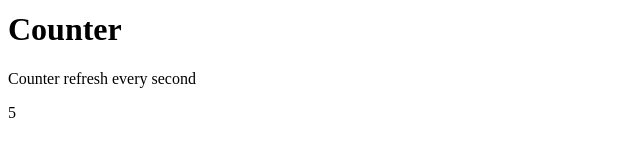
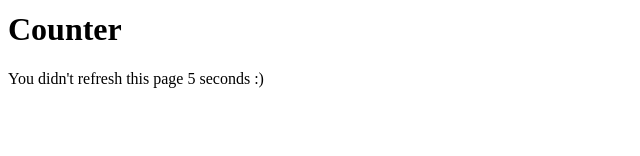
Before and after one commit to loreliawand/ncitylab, a React (Create React App) app: page / in a window 1280 px wide. Shown: the part 176-332 px from the top of the page, without its empty margins (0-640 px from the left). Built offline with nearby package versions, Linux system fonts and the light colour scheme.

Commit message:
Using stateful component

```diff
--- a/src/App.js
+++ b/src/App.js
@@ -1,4 +1,7 @@
+import { useState } from 'react';
+
 const Hello = ({ name, age }) => {
+  console.log('All systems are working normally');
   name = 'Lora';
   age = 26;
   const bornYear = () => new Date().getFullYear() - age;
@@ -13,16 +16,18 @@ const Hello = ({ name, age }) => {
   );
 };
 
-const App = (props) => {
-  console.log('All systems are working normally');
-  const { counter } = props;
+const App = () => {
+  const [counter, setCounter] = useState(0);
+  setTimeout(() => setCounter(counter + 1), 1000);
+  console.log('Rendering...', counter);
   return (
     <div>
       <h1>Greetings!</h1>
       <Hello />
       <h1>Counter</h1>
-      <p>Counter refresh every second</p>
-      <div>{counter}</div>
+      <div>
+        <p>You didn't refresh this page {counter} seconds :)</p>
+      </div>
     </div>
   );
 };
--- a/src/index.js
+++ b/src/index.js
@@ -3,11 +3,4 @@ import App from './App';
 
 let counter = 1;
 
-const refresh = () => {
-  ReactDOM.render(<App counter={counter} />, document.getElementById('root'));
-};
-
-setInterval(() => {
-  refresh();
-  counter += 1;
-}, 1000);
+ReactDOM.render(<App counter={counter} />, document.getElementById('root'));
```
